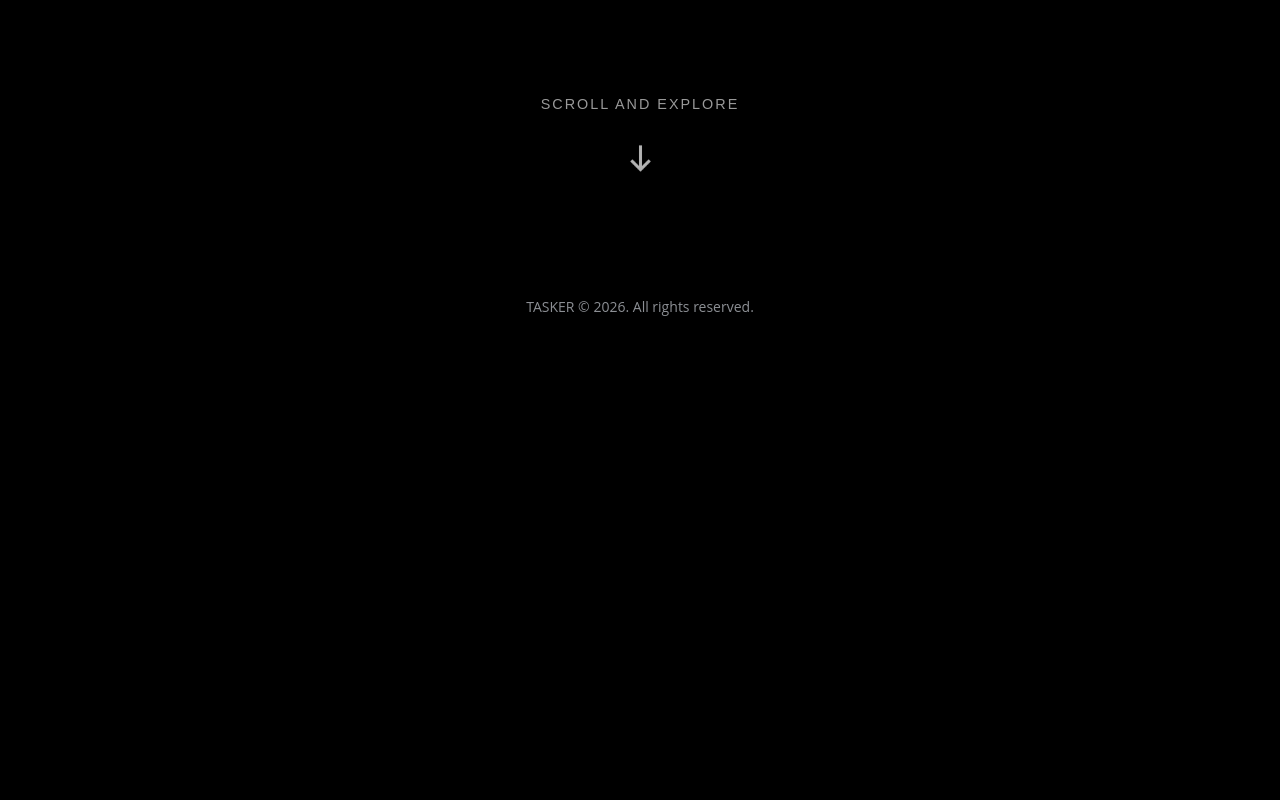
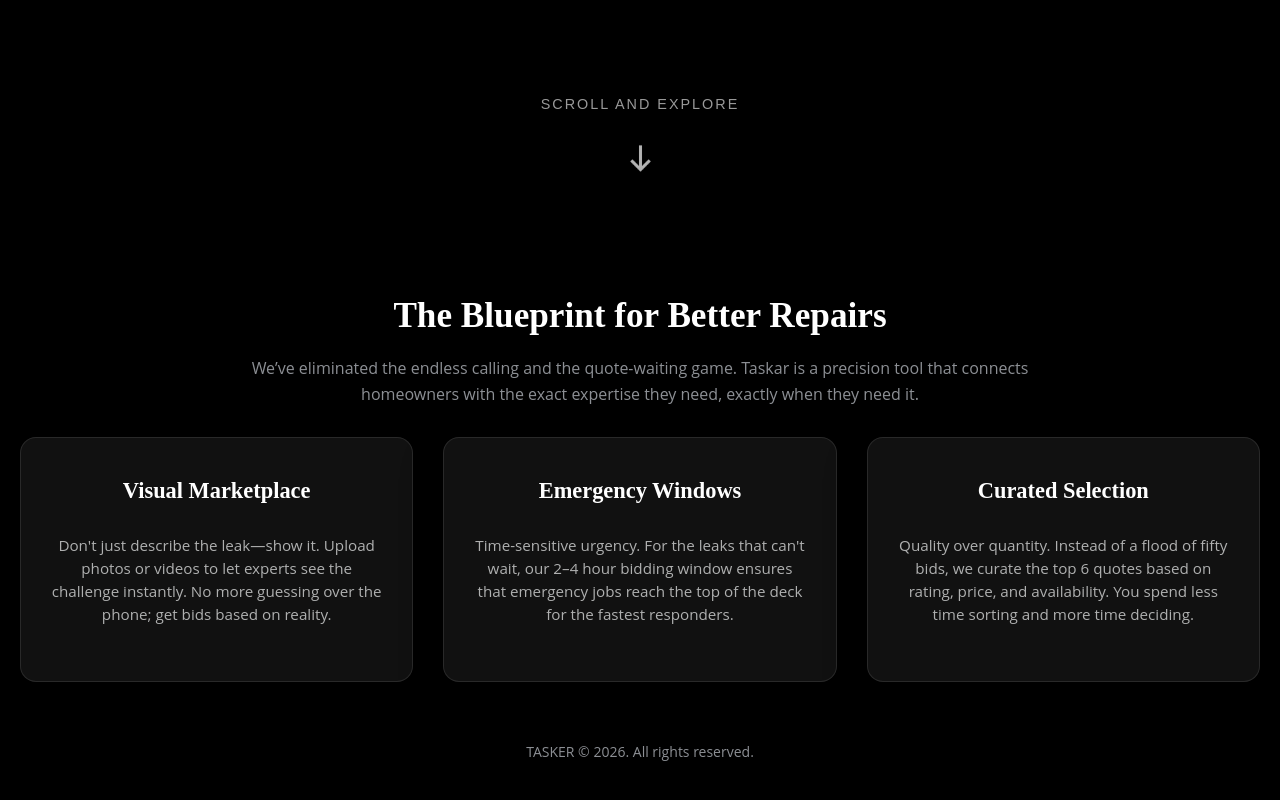
Before and after one commit to iftekar2/taskar-web, a React (Create React App) app: page / in a window 1280 px wide. Shown: the part 584-1384 px from the top of the page. Before the commit the page ends 960 px from the top, so only its background shows below. Built offline with nearby package versions, Linux system fonts and the light colour scheme.

Commit message:
Making change

```diff
--- a/src/App.js
+++ b/src/App.js
@@ -1,13 +1,14 @@
 import styled from "styled-components";
 import HomePage from "./home-page";
 import Footer from "./footer";
+import About from "./about";
 
 function App() {
   return (
     <div className="App">
       <MainLayout>
         <HomePage />
-
+        <About />
         <Footer />
       </MainLayout>
     </div>
--- /dev/null
+++ b/src/about.jsx
@@ -0,0 +1,117 @@
+import React from "react";
+import styled from "styled-components";
+
+function About() {
+  return (
+    <AboutContainer>
+      <Column>
+        <PageTitle>The Blueprint for Better Repairs</PageTitle>
+        <p>
+          We’ve eliminated the endless calling and the quote-waiting game.
+          Taskar is a precision tool that connects homeowners with the exact
+          expertise they need, exactly when they need it.
+        </p>
+      </Column>
+
+      <Row>
+        <Feature>
+          <h4>Visual Marketplace</h4>
+          <p>
+            Don't just describe the leak—show it. Upload photos or videos to let
+            experts see the challenge instantly. No more guessing over the
+            phone; get bids based on reality.
+          </p>
+        </Feature>
+
+        <Feature>
+          <h4>Emergency Windows</h4>
+          <p>
+            Time-sensitive urgency. For the leaks that can't wait, our 2–4 hour
+            bidding window ensures that emergency jobs reach the top of the deck
+            for the fastest responders.
+          </p>
+        </Feature>
+
+        <Feature>
+          <h4>Curated Selection</h4>
+          <p>
+            Quality over quantity. Instead of a flood of fifty bids, we curate
+            the top 6 quotes based on rating, price, and availability. You spend
+            less time sorting and more time deciding.
+          </p>
+        </Feature>
+      </Row>
+    </AboutContainer>
+  );
+}
+
+const AboutContainer = styled.div``;
+
+const Column = styled.div`
+  padding: 0 20px;
+
+  p {
+    color: #8c8f94;
+    /* Min: 1rem, Ideal: 1.2vw, Max: 1.25rem */
+    font-size: clamp(1rem, 1.2vw, 1.25rem);
+    font-family: "Open Sans", sans-serif;
+    text-align: center;
+    max-width: 800px;
+    margin: 0 auto;
+    line-height: 1.6;
+  }
+`;
+
+const PageTitle = styled.h4`
+  color: white;
+  font-size: clamp(2.2rem, 6vw, 1.5rem);
+  font-family: "Playfair Display", serif;
+  text-align: center;
+  margin: 40px 0 20px 0;
+`;
+
+const Row = styled.div`
+  display: flex;
+  justify-content: center;
+  margin-top: 30px;
+  gap: 30px;
+
+  @media (max-width: 480px) {
+    flex-direction: column;
+  }
+`;
+
+const Feature = styled.div`
+  background-color: #111111;
+  border: 1px solid rgba(255, 255, 255, 0.1);
+  padding: 40px 30px;
+  border-radius: 16px;
+  box-shadow: 0 20px 40px rgba(0, 0, 0, 0.4);
+  flex: 1;
+  max-width: 400px;
+  min-height: 150px;
+  display: flex;
+  flex-direction: column;
+  justify-content: flex-start;
+  align-items: center;
+  gap: 15px;
+
+  h4 {
+    color: white;
+    font-size: clamp(1.4rem, 2.5vw, 1.3rem);
+    font-family: "Playfair Display", serif;
+    margin: 0;
+    text-align: center;
+  }
+
+  p {
+    color: #afb0b0;
+    /* Scalable Body Text */
+    font-size: clamp(0.95rem, 1vw, 1.1rem);
+    font-family: "Open Sans", sans-serif;
+    text-align: center;
+    line-height: 1.5;
+  }
+`;
+
+export default About;
```
